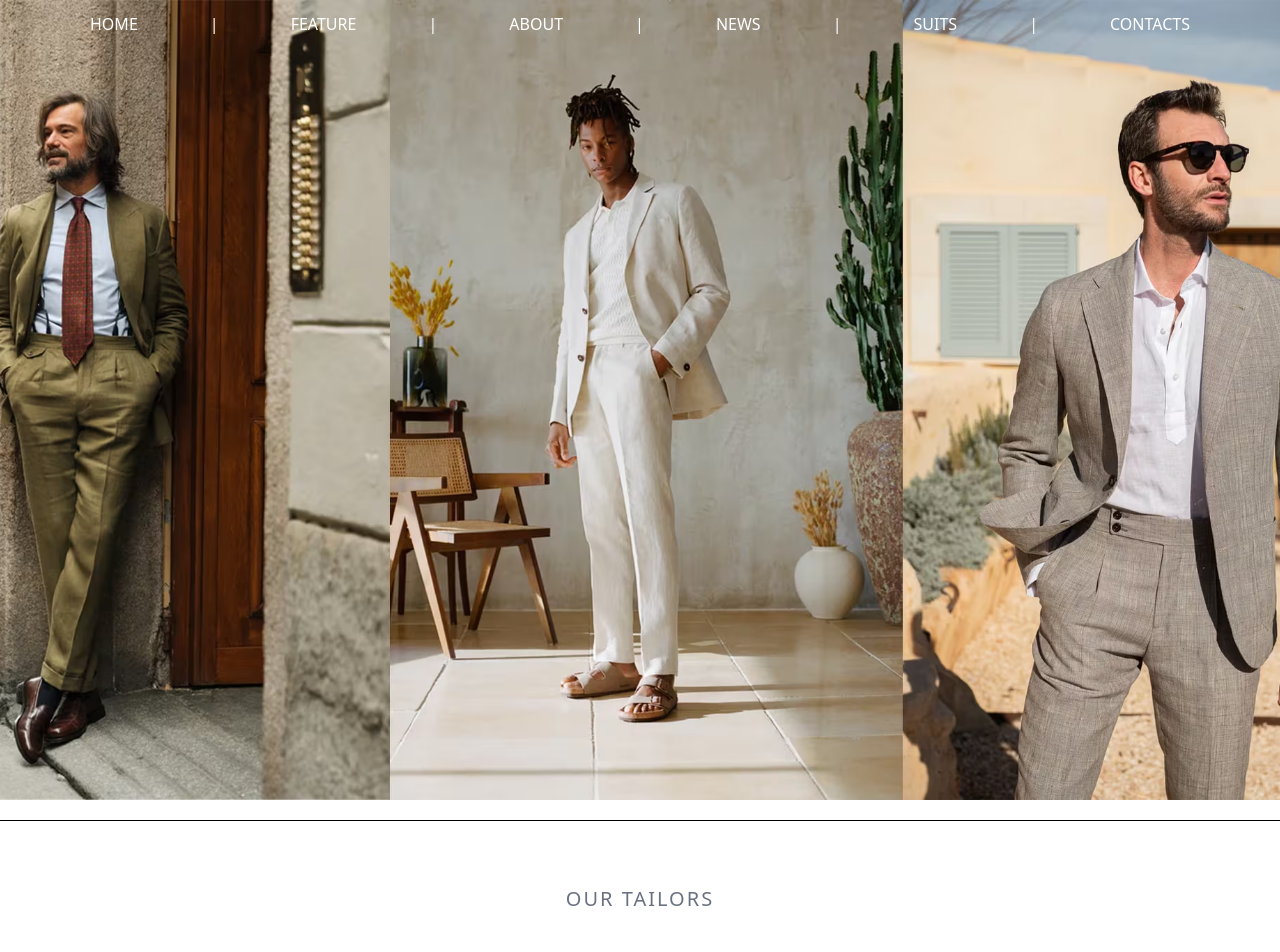
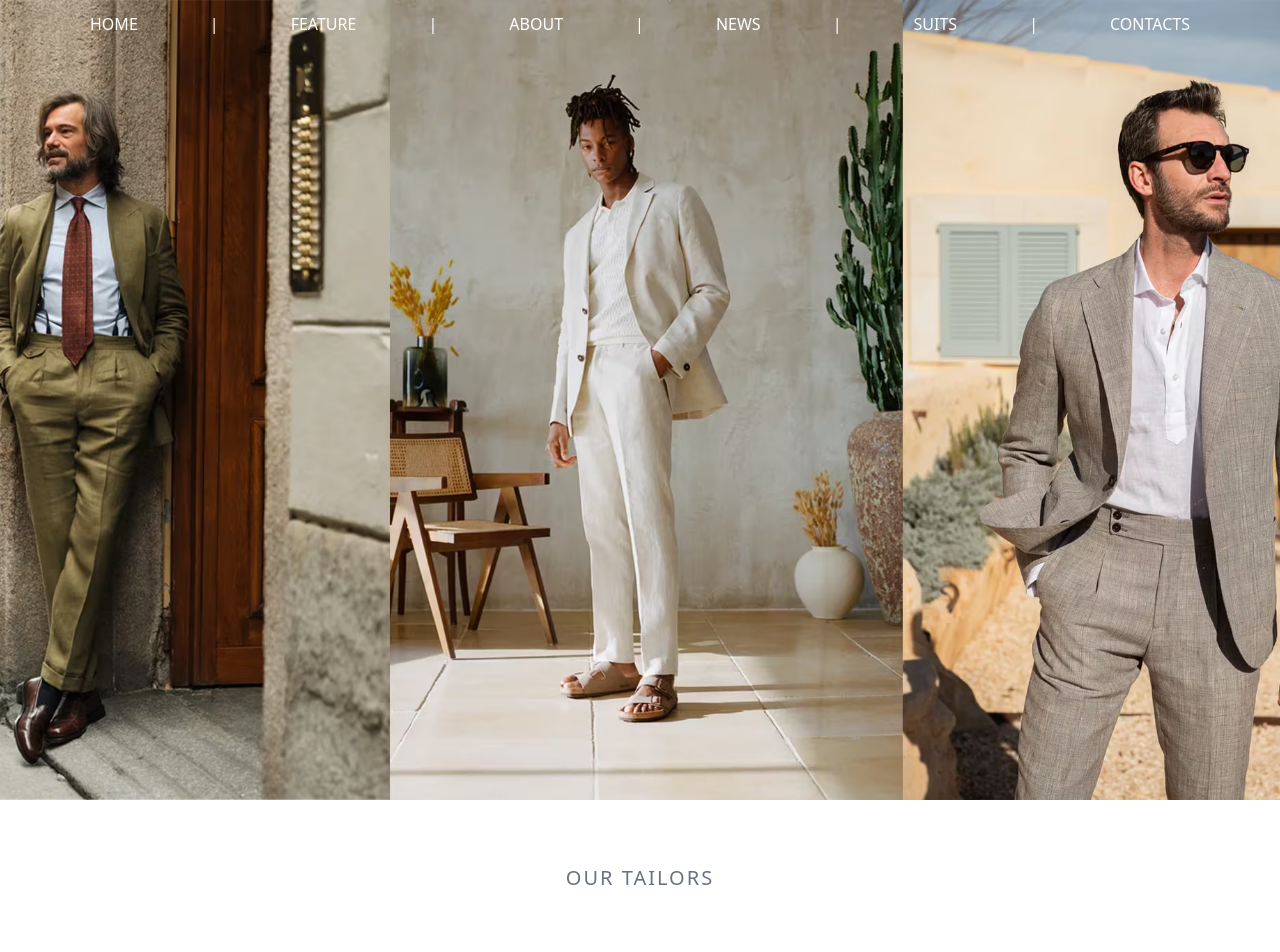
Before and after one commit to Ajay007008/LibasLegacy, a React (Vite) app: page / in a window 1280 px wide. Shown: the top 952 px of the page. Built offline with nearby package versions, Linux system fonts and the light colour scheme.

Commit message:
“final”

```diff
--- a/src/components/header2.jsx
+++ b/src/components/header2.jsx
@@ -36,7 +36,7 @@ const header2 = () => {
             <div className="element p-3">CONTACTS</div>
           </div>
         </div>
-        <hr className="mt-5" />
+
       </div>  )
 }
 
```
